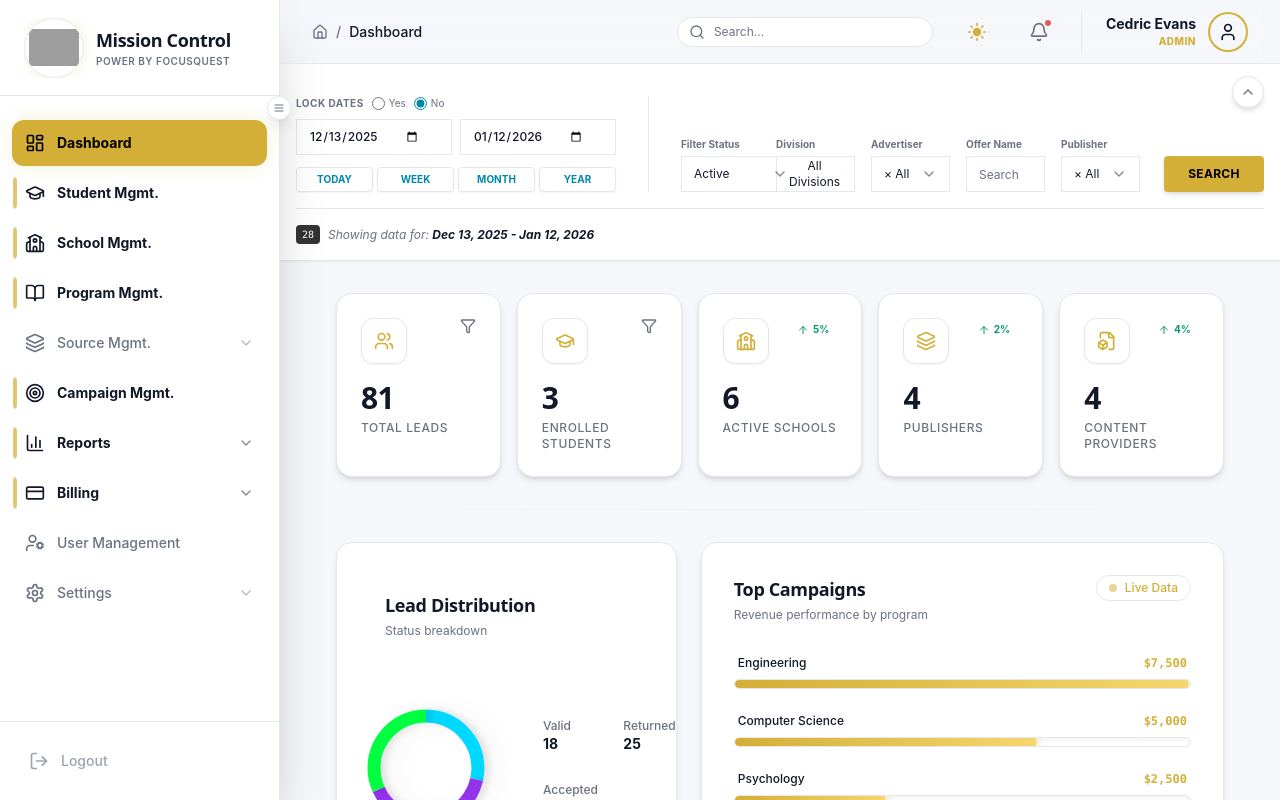
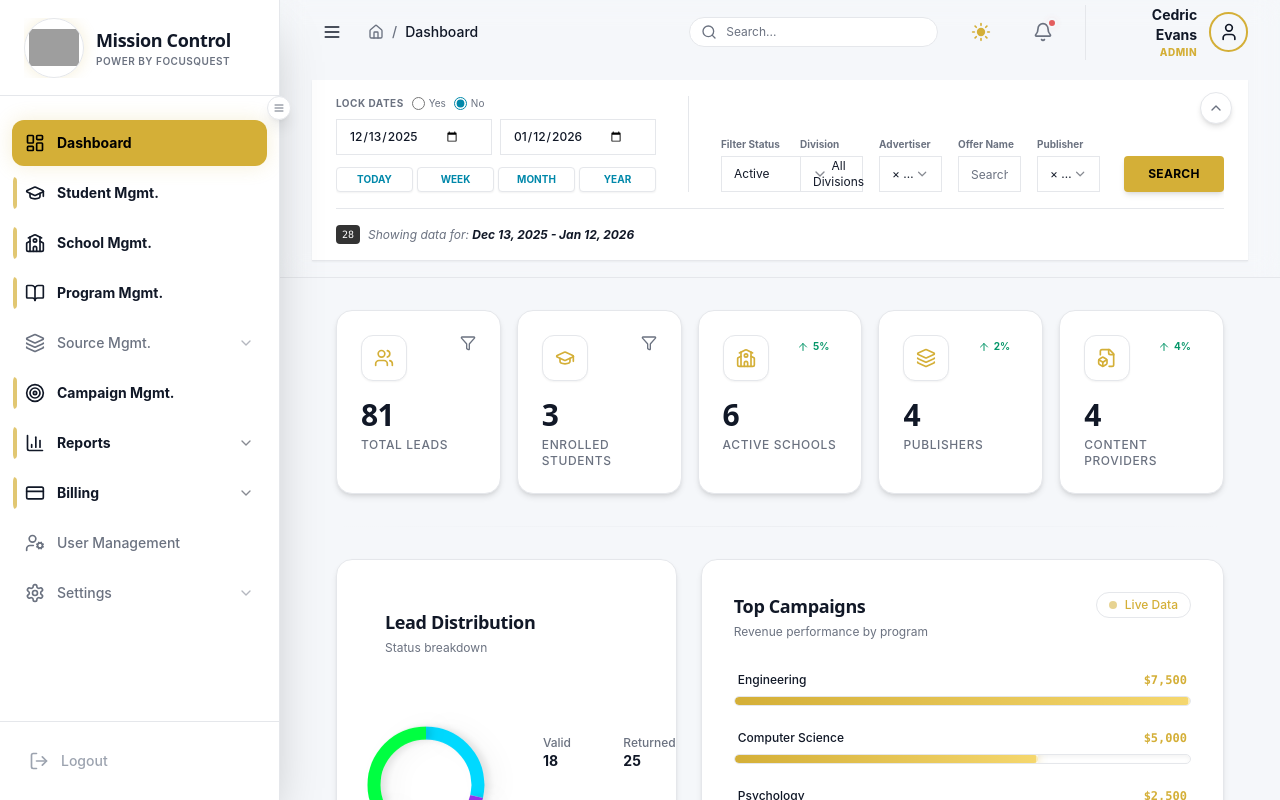
Before and after one commit to cedricevans/mission_control, a React (Vite) app: page /dashboard in a window 1280 px wide. Built offline with nearby package versions, Linux system fonts and the light colour scheme; grey boxes are pictures that could not be loaded.

Commit message:
✅ Updated event form, labels, state dropdown, and footer

```diff
--- a/src/App.jsx
+++ b/src/App.jsx
@@ -1,11 +1,12 @@
-import React, { useState } from 'react';
-import { BrowserRouter, Routes, Route, Navigate } from 'react-router-dom';
+import React, { useEffect, useState } from 'react';
+import { BrowserRouter, Routes, Route, Navigate, useLocation } from 'react-router-dom';
 import { Helmet } from 'react-helmet';
 import { Toaster } from '@/components/ui/toaster';
 import { ThemeProvider } from '@/context/ThemeContext';
 import PremiumSidebar from '@/components/PremiumSidebar';
 import PremiumHeader from '@/components/PremiumHeader';
 import ScrollToTop from '@/components/ScrollToTop';
+import { cn } from '@/lib/utils';
 
 // Pages
 import Dashboard from '@/pages/Dashboard';
@@ -55,6 +56,18 @@ function App() {
     const saved = localStorage.getItem('sidebar_collapsed');
     return saved === null ? true : JSON.parse(saved);
   });
+  const [dashboardFilters, setDashboardFilters] = useState({
+    startDate: new Date(new Date().setDate(new Date().getDate() - 30)).toISOString().split('T')[0],
+    endDate: new Date().toISOString().split('T')[0],
+    filterStatus: 'active',
+    division: 'all'
+  });
+
+  useEffect(() => {
+    if (window.innerWidth < 640) {
+      setIsSidebarOpen(false);
+    }
+  }, []);
 
   const toggleSidebar = () => {
     setIsSidebarOpen(prev => {
@@ -72,17 +85,46 @@ function App() {
       </Helmet>
 
       <BrowserRouter>
+        <AppLayout
+          isSidebarOpen={isSidebarOpen}
+          toggleSidebar={toggleSidebar}
+          dashboardFilters={dashboardFilters}
+          onDashboardFilterSearch={setDashboardFilters}
+        />
+      </BrowserRouter>
+
+      <Toaster />
+    </ThemeProvider>
+  );
+}
+
+const AppLayout = ({ isSidebarOpen, toggleSidebar, dashboardFilters, onDashboardFilterSearch }) => {
+  const location = useLocation();
+  const isDashboard = location.pathname === '/' || location.pathname === '/dashboard';
+
+  return (
+    <>
         <div className="flex h-screen bg-[var(--primary-bg)] overflow-hidden text-[var(--text-primary)] font-sans selection:bg-[var(--accent-gold)] selection:text-black">
           <PremiumSidebar isOpen={isSidebarOpen} toggleSidebar={toggleSidebar} />
 
-          <div className="flex-1 flex flex-col h-full overflow-hidden relative transition-all duration-300">
-            <PremiumHeader onMenuClick={toggleSidebar} />
+        <div className="flex-1 flex flex-col h-full overflow-y-auto relative transition-all duration-300 min-h-0 custom-scrollbar">
+          <PremiumHeader
+            onMenuClick={toggleSidebar}
+            dashboardFilters={dashboardFilters}
+            onDashboardFilterSearch={onDashboardFilterSearch}
+            showDashboardFilters={isDashboard}
+          />
 
-            <main className="flex-1 overflow-y-auto relative z-10 custom-scrollbar p-6">
+          <main
+            className={cn(
+              "flex-1 relative z-10 min-h-0",
+              isDashboard ? "px-6 pb-6 pt-0" : "p-6"
+            )}
+          >
             <div className="w-full max-w-7xl mx-auto space-y-6 pb-20">
               <Routes>
                 <Route path="/" element={<Navigate to="/dashboard" replace />} />
-                  <Route path="/dashboard" element={<Dashboard />} />
+                <Route path="/dashboard" element={<Dashboard filters={dashboardFilters} />} />
 
                 {/* Management */}
                 <Route path="/student-management" element={<StudentManagement />} />
@@ -137,11 +179,8 @@ function App() {
 
       {/* Global Components */}
       <ScrollToTop />
-      </BrowserRouter>
-
-      <Toaster />
-    </ThemeProvider>
+    </>
   );
-}
+};
 
 export default App;
--- a/src/components/PremiumHeader.jsx
+++ b/src/components/PremiumHeader.jsx
@@ -5,8 +5,12 @@ import { Button } from '@/components/ui/button';
 import { useTheme } from '@/context/ThemeContext';
 import { useLocation, Link } from 'react-router-dom';
 import { Tooltip, TooltipContent, TooltipProvider, TooltipTrigger } from '@/components/ui/tooltip';
+import DateFilterBar from '@/components/dashboard/DateFilterBar';
 function PremiumHeader({
-  onMenuClick
+  onMenuClick,
+  dashboardFilters,
+  onDashboardFilterSearch,
+  showDashboardFilters
 }) {
   const {
     theme,
@@ -26,9 +30,10 @@ function PremiumHeader({
   }} animate={{
     y: 0,
     opacity: 1
-  }} className="h-16 border-b border-[var(--border-color)] bg-[var(--primary-bg)]/90 backdrop-blur-md flex items-center justify-between px-4 md:px-8 z-50 sticky top-0 transition-colors duration-300">
+  }} className="border-b border-[var(--border-color)] bg-[var(--primary-bg)]/90 backdrop-blur-md z-50 sticky top-0 transition-colors duration-300">
+      <div className="h-16 flex items-center justify-between px-4 md:px-8">
         <div className="flex items-center gap-4">
-        <Button variant="ghost" size="icon" className="md:hidden text-[var(--text-primary)] hover:bg-[var(--hover-bg)]" onClick={onMenuClick}>
+        <Button variant="ghost" size="icon" className="hidden sm:inline-flex text-[var(--text-primary)] hover:bg-[var(--hover-bg)]" onClick={onMenuClick}>
           <Menu className="w-5 h-5" />
         </Button>
 
@@ -93,6 +98,13 @@ function PremiumHeader({
             </div>
           </div>
         </div>
+      </div>
+
+      {showDashboardFilters && (
+        <div className="px-4 md:px-8 pb-4">
+          <DateFilterBar onSearch={onDashboardFilterSearch} initialFilters={dashboardFilters} embedded />
+        </div>
+      )}
     </motion.header>;
 }
 export default PremiumHeader;
--- a/src/components/dashboard/DateFilterBar.jsx
+++ b/src/components/dashboard/DateFilterBar.jsx
@@ -1,5 +1,6 @@
 
 import React, { useState, useEffect } from 'react';
+import { createPortal } from 'react-dom';
 import { Filter, X, ChevronDown, ChevronUp, Search } from 'lucide-react';
 import { Button } from '@/components/ui/button';
 import { Input } from '@/components/ui/input';
@@ -8,7 +9,7 @@ import { cn } from '@/lib/utils';
 import { CONTENT_PROVIDERS, PUBLISHERS } from '@/lib/storage';
 import { motion, AnimatePresence } from 'framer-motion';
 
-const DateFilterBar = ({ onSearch, initialFilters = {} }) => {
+const DateFilterBar = ({ onSearch, initialFilters = {}, embedded = false }) => {
   const [filters, setFilters] = useState({
     startDate: new Date().toISOString().split('T')[0],
     endDate: new Date().toISOString().split('T')[0],
@@ -125,15 +126,16 @@ const DateFilterBar = ({ onSearch, initialFilters = {} }) => {
     <>
       <div
         className={cn(
-            "sticky top-0 z-40 bg-[var(--card-bg)] backdrop-blur-md shadow-sm border-b border-[var(--border-color)] transition-all duration-300 relative",
-            // Negative margins to counteract parent padding (p-6) and ensure full width sticking
-            "-mx-6 -mt-6 px-6 w-[calc(100%+3rem)]",
-            isExpanded ? "p-4 pt-6" : "py-2 px-4 pt-4"
+            embedded
+              ? "relative bg-[var(--card-bg)] backdrop-blur-md shadow-sm border-b border-[var(--border-color)] transition-all duration-300 w-full md:mt-4"
+              : "relative md:sticky md:top-16 md:z-40 bg-[var(--card-bg)] backdrop-blur-md shadow-sm border-b border-[var(--border-color)] transition-all duration-300",
+            embedded ? "px-4 md:px-6" : "-mx-6 px-6 w-[calc(100%+3rem)]",
+            isExpanded ? "p-4 pt-2" : "py-2 px-4 pt-2"
         )}
       >
 
         {/* Toggle Button */}
-        <div className="absolute top-2 right-2 md:top-3 md:right-4 z-50">
+        <div className="absolute top-2 right-2 md:top-3 md:right-4 z-50 hidden md:block">
              <button
                onClick={toggleExpand}
                className="group flex items-center justify-center w-8 h-8 rounded-full bg-[var(--card-bg)] border border-[var(--border-color)] hover:border-[#00D9FF] hover:bg-[#D4AF37] transition-all duration-300 shadow-md hover:shadow-[0_0_15px_rgba(212,175,55,0.5)] hover:scale-110 active:scale-95"
@@ -148,27 +150,16 @@ const DateFilterBar = ({ onSearch, initialFilters = {} }) => {
              </button>
         </div>
 
-        {/* Mobile View Summary (Visible when expanded or collapsed, but adapted) */}
-        <div className="md:hidden pr-10">
-            {isExpanded ? (
-                <div className="flex items-center justify-between">
-                    <div className="flex flex-col">
-                        <span className="text-[10px] text-[var(--text-secondary)] uppercase tracking-wider">Date Range</span>
-                        <span className="text-xs font-bold text-[var(--text-primary)]">{formatDateDisplay(filters.startDate, filters.endDate)}</span>
-                    </div>
+        {/* Mobile Filter Button */}
+        <div className="md:hidden">
+          <div className="flex items-center justify-end">
             <Button
               onClick={() => setIsMobileModalOpen(true)}
-                        className="bg-[var(--accent-blue)] text-white hover:bg-[var(--accent-blue)]/90 gap-2 h-9"
+              className="bg-[var(--accent-blue)] text-white hover:bg-[var(--accent-blue)]/90 h-10 rounded-full px-5"
             >
-                        <Filter className="w-4 h-4" />
-                        Filters
+              Filter Menu
             </Button>
           </div>
-            ) : (
-                 <div className="h-8 flex items-center">
-                    <span className="text-xs text-[var(--text-secondary)] italic">Filters collapsed</span>
-                 </div>
-            )}
         </div>
 
         {/* Desktop View (>= 768px) */}
@@ -334,6 +325,7 @@ const DateFilterBar = ({ onSearch, initialFilters = {} }) => {
       </div>
 
       {/* Mobile Modal */}
+      {typeof document !== 'undefined' && createPortal(
         <AnimatePresence>
           {isMobileModalOpen && (
             <>
@@ -342,14 +334,14 @@ const DateFilterBar = ({ onSearch, initialFilters = {} }) => {
                 animate={{ opacity: 1 }}
                 exit={{ opacity: 0 }}
                 onClick={() => setIsMobileModalOpen(false)}
-              className="fixed inset-0 bg-black/60 z-50 backdrop-blur-sm"
+                className="fixed inset-0 bg-black/60 z-[80] backdrop-blur-sm"
               />
               <motion.div
                 initial={{ y: "100%" }}
                 animate={{ y: 0 }}
                 exit={{ y: "100%" }}
                 transition={{ type: "spring", damping: 25, stiffness: 300 }}
-              className="fixed bottom-0 left-0 right-0 z-50 bg-[var(--card-bg)] rounded-t-2xl shadow-2xl border-t border-[var(--border-color)] flex flex-col max-h-[90vh] overflow-hidden"
+                className="fixed bottom-0 left-0 right-0 z-[90] bg-[var(--card-bg)] rounded-t-2xl shadow-2xl border-t border-[var(--border-color)] flex flex-col max-h-[90vh] overflow-hidden"
               >
                 <div className="flex items-center justify-between p-4 border-b border-[var(--border-color)]">
                   <h3 className="font-bold text-lg text-[var(--text-primary)]">Filters</h3>
@@ -460,7 +452,9 @@ const DateFilterBar = ({ onSearch, initialFilters = {} }) => {
               </motion.div>
             </>
           )}
-      </AnimatePresence>
+        </AnimatePresence>,
+        document.body
+      )}
     </>
   );
 };
--- a/src/components/ui/select.jsx
+++ b/src/components/ui/select.jsx
@@ -30,7 +30,7 @@ const SelectContent = React.forwardRef(({ className, children, position = 'poppe
     <SelectPrimitive.Content
       ref={ref}
       className={cn(
-        'relative z-50 min-w-[8rem] overflow-hidden rounded-md border border-[var(--border-color)] bg-[var(--card-bg)] text-[var(--text-primary)] shadow-md animate-in fade-in-80',
+        'relative z-[110] min-w-[8rem] overflow-hidden rounded-md border border-[var(--border-color)] bg-[var(--card-bg)] text-[var(--text-primary)] shadow-md animate-in fade-in-80',
         position === 'popper' &&
           'data-[side=bottom]:translate-y-1 data-[side=left]:-translate-x-1 data-[side=right]:translate-x-1 data-[side=top]:-translate-y-1',
         className
--- a/src/pages/Dashboard.jsx
+++ b/src/pages/Dashboard.jsx
@@ -10,7 +10,6 @@ import {
 import PremiumCard from '@/components/PremiumCard';
 import LeadDistributionChart from '@/components/dashboard/LeadDistributionChart';
 import TopCampaignsChart from '@/components/dashboard/TopCampaignsChart';
-import DateFilterBar from '@/components/dashboard/DateFilterBar';
 import { Button } from '@/components/ui/button';
 import { Tabs, TabsList, TabsTrigger, TabsContent } from '@/components/ui/tabs';
 import { Input } from '@/components/ui/input';
@@ -191,18 +190,12 @@ const GeneratedReportRow = ({ name, type, date, status }) => (
   </div>
 );
 
-export default function Dashboard() {
+export default function Dashboard({ filters }) {
   const [stats, setStats] = useState(null);
   const [funnelData, setFunnelData] = useState([]);
   const { toast } = useToast();
 
-  // Default filter state
-  const [currentFilters, setCurrentFilters] = useState({
-      startDate: new Date(new Date().setDate(new Date().getDate() - 30)).toISOString().split('T')[0],
-      endDate: new Date().toISOString().split('T')[0],
-      filterStatus: 'active',
-      division: 'all'
-  });
+  const currentFilters = filters;
 
   // Analytics specific states
   const [analyticsDateRange, setAnalyticsDateRange] = useState('30days');
@@ -219,13 +212,10 @@ export default function Dashboard() {
   };
 
   useEffect(() => {
-    fetchData(currentFilters);
-  }, []);
-
-  const handleFilterSearch = (newFilters) => {
-      setCurrentFilters(newFilters);
-      fetchData(newFilters);
-  };
+    if (currentFilters) {
+      fetchData(currentFilters);
+    }
+  }, [currentFilters]);
 
   const handleGenerateReport = () => {
       toast({
@@ -303,10 +293,6 @@ export default function Dashboard() {
     // REMOVED PADDING from main container to ensure full-width filter bar
     <div className="min-h-screen pb-20 space-y-0 bg-[var(--primary-bg)]">
       <motion.div variants={containerVariants} initial="hidden" animate="visible">
-
-        {/* Date Filter Bar - Full Width, Sticky */}
-        <DateFilterBar onSearch={handleFilterSearch} initialFilters={currentFilters} />
-
         {/* Content Wrapper - Padded */}
         <div className="p-4 md:p-8 max-w-[1600px] mx-auto space-y-8">
 
```
Also changed, not shown: src/components/PremiumSidebar.jsx (+47 -8 lines), index.html (line endings or trailing spaces). Lines whose indentation alone changed are shown as unchanged.
